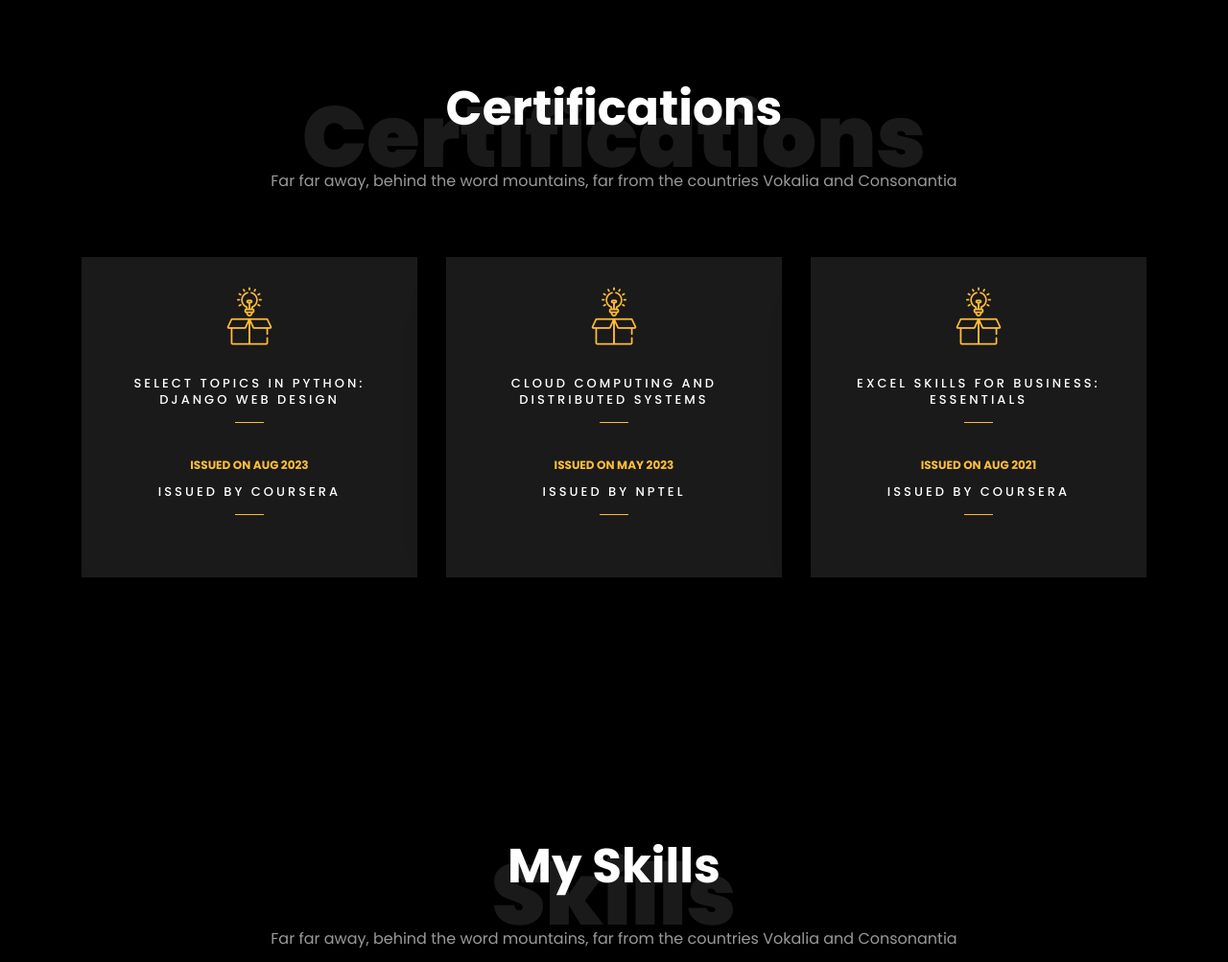
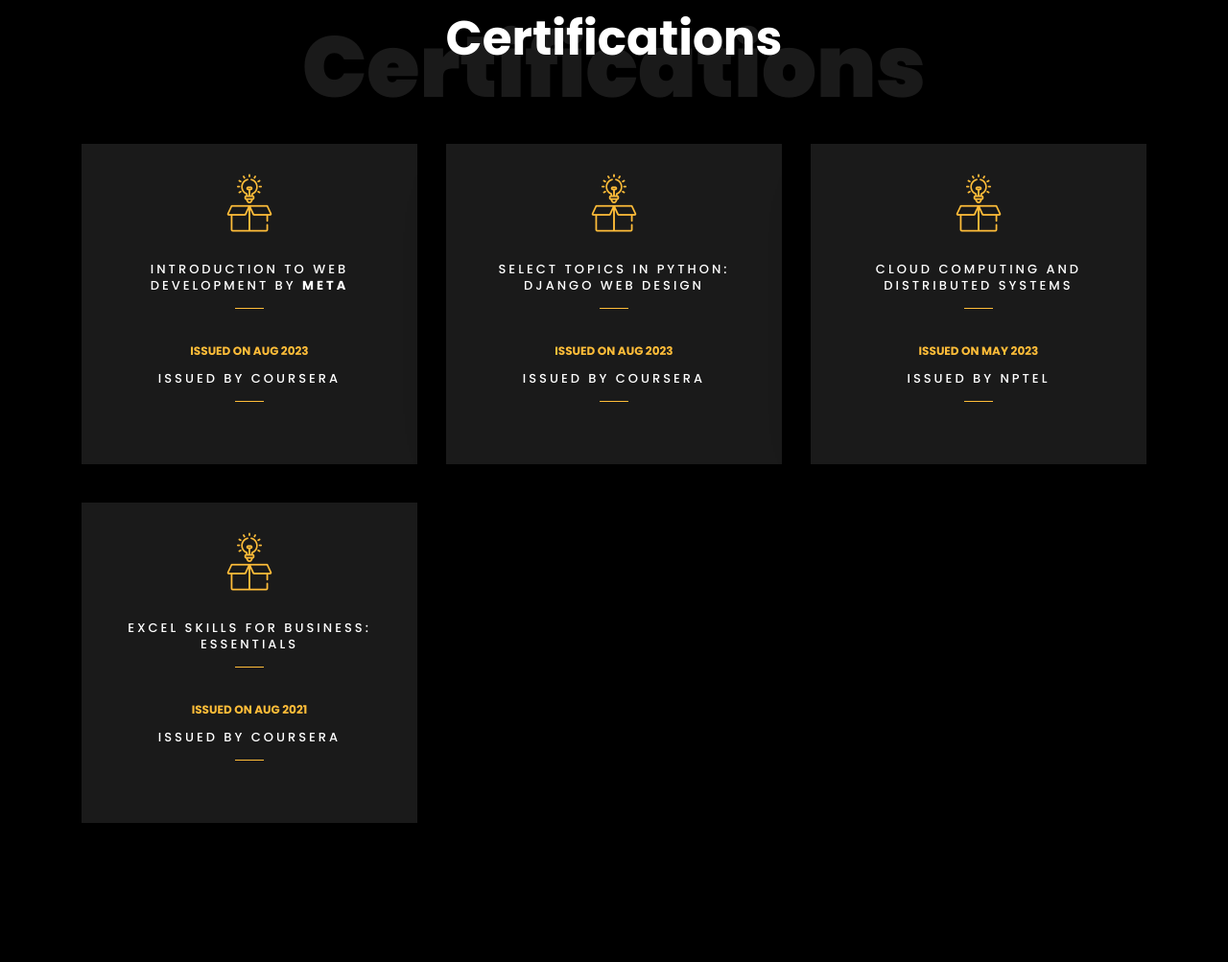
Before and after one commit to manuabraham1/personal_website, a plain HTML site: page index.html in a window 1280 px wide. Shown: the part 2820-3823 px from the top of the page at 96% size. Drawn offline with nearby package versions, Linux system fonts and the light colour scheme; files whose address does not match are found by name.

Commit message:
index updated again and cv link updated in other fields

```diff
--- a/index.html
+++ b/index.html
@@ -127,7 +127,7 @@
 	                <span class="number" data-number="2">0</span>
 	                <span>Acadamic Projects complete</span>
                 </p>
-                <p><a href="#" class="btn btn-primary py-3 px-3">Download CV</a></p>
+                <p><a href="Manu_Resume.pdf" class="btn btn-primary py-3 px-3">Download CV</a></p>
               </div>
 	          </div>
 	        </div>
@@ -141,7 +141,6 @@
           <div class="col-md-10 heading-section text-center ftco-animate">
           	<h1 class="big big-2">Education</h1>
             <h2 class="mb-4">Education</h2>
-            <p>A small river named Duden flows by their place and supplies it with the necessary regelialia. It is a paradisematic country, in which roasted parts of sentences fly into your mouth.</p>
           </div>
         </div>
     		<div class="row">
@@ -181,10 +180,21 @@
           <div class="col-md-12 heading-section text-center ftco-animate">
           	<h1 class="big big-2">Certifications</h1>
             <h2 class="mb-4">Certifications</h2>
-            <p>Far far away, behind the word mountains, far from the countries Vokalia and Consonantia</p>
           </div>
         </div>
     		<div class="row">
+					<div class="col-md-4 text-center d-flex ftco-animate">
+						<a href="https://www.coursera.org/account/accomplishments/certificate/5LFARDENY9N3" class="services-1">
+							<span class="icon">
+								<i class="flaticon-ideas"></i>
+							</span>
+							<div class="desc">
+								<h3 class="mb-5">Introduction to Web Development by <b>Meta</b></h3>
+								<b><span>Issued on Aug 2023</span>
+								<h3 class="mb-5">Issued by Coursera</h3> </b>
+							</div>
+						</a>
+					</div>
 					<div class="col-md-4 text-center d-flex ftco-animate">
 						<a href="https://www.coursera.org/account/accomplishments/certificate/2H2C8RL2ZBD4#" class="services-1">
 							<span class="icon">
@@ -210,7 +220,7 @@
 						</a>
 					</div>
 					<div class="col-md-4 text-center d-flex ftco-animate">
-						<a href="https://internalapp.nptel.ac.in/noc/Ecertificate/?q=NPTEL23CS27S4451100503072200" class="services-1">
+						<a href="https://www.coursera.org/account/accomplishments/verify/9B345E22W45J" class="services-1">
 							<span class="icon">
 								<i class="flaticon-ideas"></i>
 							</span>
@@ -234,7 +244,6 @@
           <div class="col-md-12 heading-section text-center ftco-animate">
           	<h1 class="big big-2">Skills</h1>
             <h2 class="mb-4">My Skills</h2>
-            <p>Far far away, behind the word mountains, far from the countries Vokalia and Consonantia</p>
           </div>
         </div>
 				<div class="row">
@@ -337,7 +346,6 @@
           <div class="col-md-12 heading-section text-center ftco-animate">
           	<h1 class="big big-2">Projects</h1>
             <h2 class="mb-4">My Projects</h2>
-            <p>Far far away, behind the word mountains, far from the countries Vokalia and Consonantia</p>
           </div>
         </div>
     		<div class="row">
@@ -372,7 +380,6 @@
           <div class="col-md-7 heading-section text-center ftco-animate">
             <h1 class="big big-2">Contact</h1>
             <h2 class="mb-4">Contact Me</h2>
-            <p>Far far away, behind the word mountains, far from the countries Vokalia and Consonantia</p>
           </div>
         </div>
 
```
